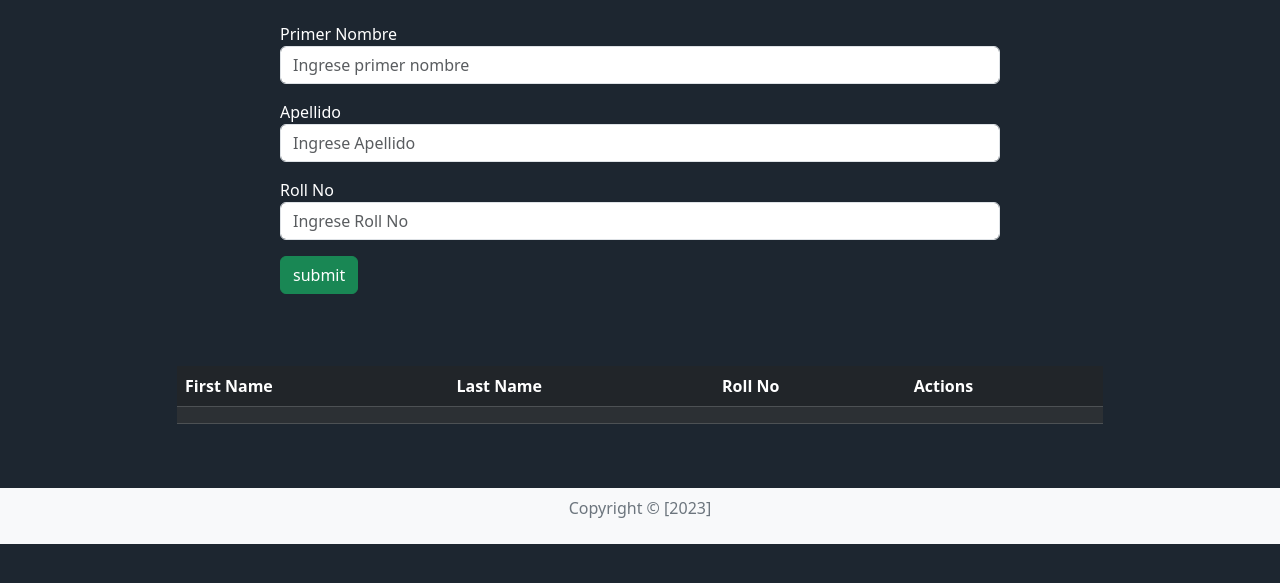
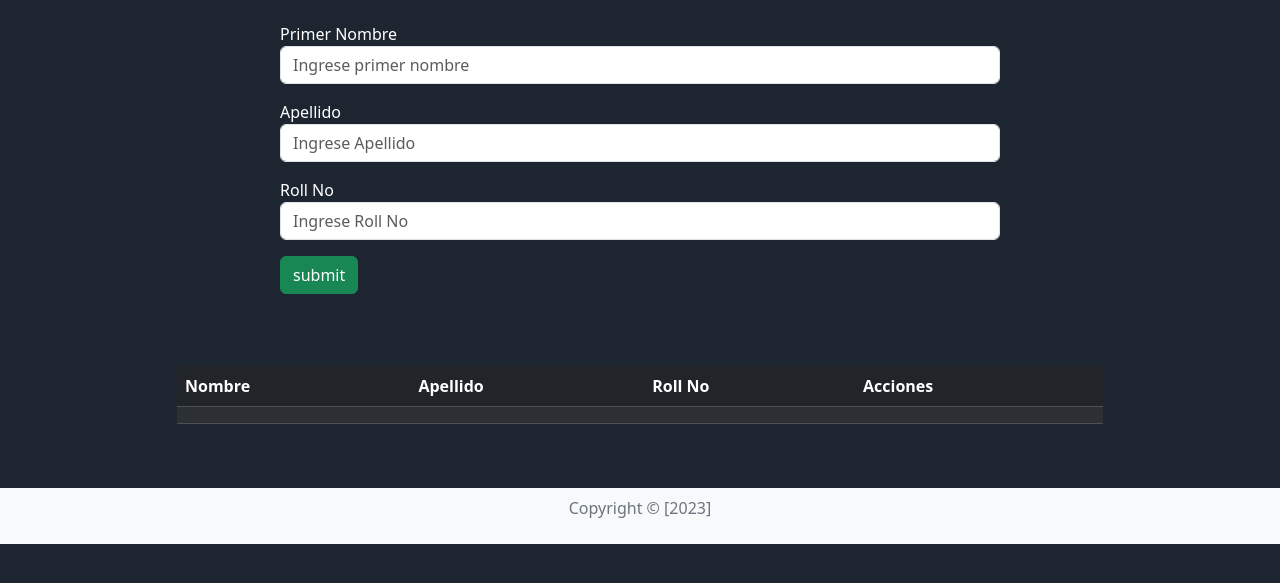
Before and after one commit to LuisOL2022/ProyectoUdd2, a plain HTML site: page index.html in a window 1280 px wide. Shown: the part 189-772 px from the top of the page. Drawn offline with nearby package versions, Linux system fonts and the light colour scheme.

Commit message:
cambios en el html

```diff
--- a/index.html
+++ b/index.html
@@ -42,10 +42,10 @@
         <table class="table table-striped table-dark">
           <thead>
             <tr>
-              <th>First Name</th>
-              <th>Last Name</th>
+              <th>Nombre</th>
+              <th>Apellido</th>
               <th>Roll No</th>
-              <th>Actions</th>
+              <th>Acciones</th>
             </tr>
           </thead>
           <tbody id="student-list">
```
